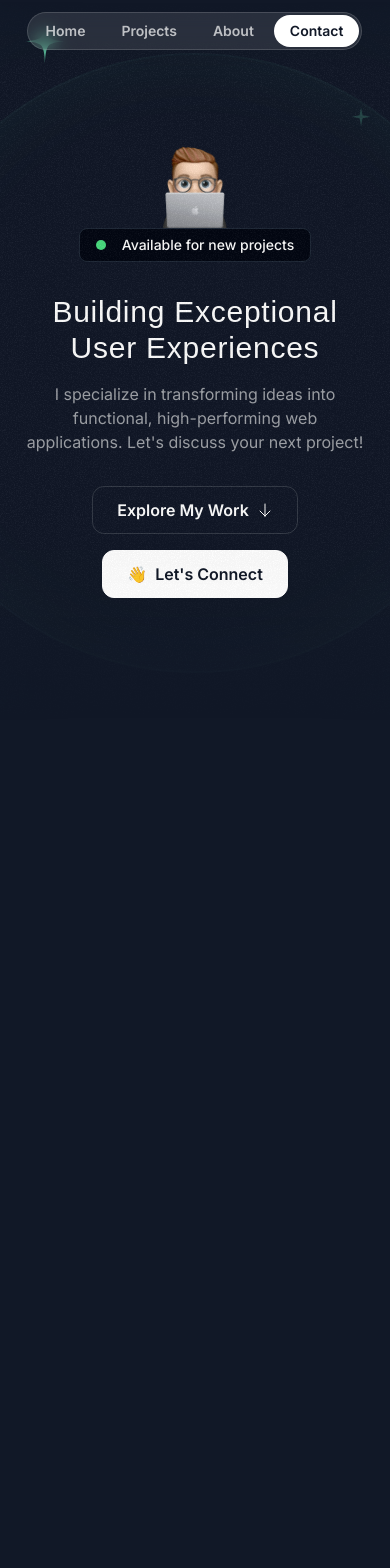
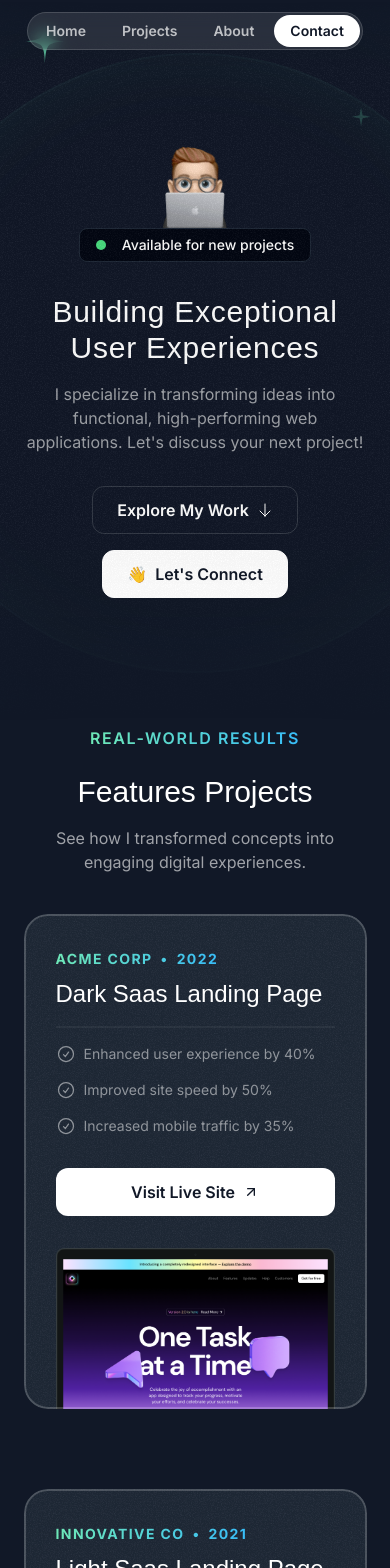
Before and after one commit to surikov-k/portfolio, a Next.js app: page / in a window 390 px wide. Shown: the top 1568 px of the page. Before the commit the page ends 973 px from the top, so only its background shows below. Built offline with nearby package versions, Linux system fonts and the light colour scheme; a web font is replaced by a local one.

Commit message:
Projects Section

```diff
--- a/src/app/globals.css
+++ b/src/app/globals.css
@@ -10,3 +10,9 @@
     @apply absolute inset-0 left-1/2 top-1/2 -translate-x-1/2 -translate-y-1/2 rounded-full border-2 border-emerald-300/5 shadow-[0_0_80px_inset] shadow-emerald-300/5 ;
   }
 }
+
+@layer utilities {
+  .container {
+    @apply lg:max-w-5xl
+  }
+}
--- a/src/app/page.tsx
+++ b/src/app/page.tsx
@@ -1,11 +1,13 @@
 import { Header } from "@/sections/header";
 import { HeroSection } from "@/sections/hero";
+import { ProjectsSection } from "@/sections/projects";
 
 export default function Home() {
   return (
     <div>
       <Header />
       <HeroSection />
+      <ProjectsSection />
     </div>
   );
 }
--- a/src/sections/Projects.tsx
+++ b/src/sections/Projects.tsx
@@ -1,6 +1,11 @@
+import Image from "next/image";
+
+import ArrowUpRight from "@/assets/icons/arrow-up-right.svg";
+import CheckCircleIcon from "@/assets/icons/check-circle.svg";
+import aiStartupLandingPage from "@/assets/images/ai-startup-landing-page.png";
 import darkSaasLandingPage from "@/assets/images/dark-saas-landing-page.png";
+import grainImage from "@/assets/images/grain.jpg";
 import lightSaasLandingPage from "@/assets/images/light-saas-landing-page.png";
-import aiStartupLandingPage from "@/assets/images/ai-startup-landing-page.png";
 
 const portfolioProjects = [
   {
@@ -42,5 +47,78 @@
 ];
 
 export const ProjectsSection = () => {
-  return <div>Projects Section</div>;
+  return (
+    <section className="pb-16 lg:py-24">
+      <div className="container">
+        <div className="flex justify-center">
+          <p className="inline-flex bg-gradient-to-r from-emerald-300 to-sky-400 bg-clip-text font-semibold uppercase tracking-widest text-transparent">
+            Real-world Results
+          </p>
+        </div>
+        <h2 className="mt-6 text-center font-serif text-3xl md:text-5xl">
+          Features Projects
+        </h2>
+        <p className="mx-auto mt-4 text-center text-white/60 md:max-w-md md:text-lg lg:text-xl">
+          See how I transformed concepts into engaging digital experiences.
+        </p>
+        <div className="mt-10 flex flex-col gap-20 md:mt-20">
+          {portfolioProjects.map(
+            ({ company, year, title, results, link, image }) => (
+              <article
+                key={title}
+                className="md-x relative z-0 overflow-hidden rounded-3xl bg-gray-800 p-8 pb-0 after:pointer-events-none after:absolute after:inset-0 after:z-10 after:rounded-3xl after:outline after:outline-2 after:-outline-offset-2 after:outline-white/20 after:content-[''] md:px-10 md:pt-12 lg:px-20 lg:pt-16"
+              >
+                <div
+                  className="absolute inset-0 -z-30 opacity-5"
+                  style={{
+                    backgroundImage: `url(${grainImage.src})`,
+                  }}
+                ></div>
+
+                <div className="lg:grid lg:grid-cols-2 lg:gap-16">
+                  <div className="lg:pb-16">
+                    <div className="inline-flex gap-2 bg-gradient-to-r from-emerald-300 to-sky-400 bg-clip-text text-sm font-bold uppercase tracking-widest text-transparent">
+                      <span>{company}</span>
+                      <span>&bull;</span> <span>{year}</span>
+                    </div>
+
+                    <h3 className="mt-2 font-serif text-2xl md:mt-5 md:text-4xl">
+                      {title}
+                    </h3>
+                    <hr className="mt-4 border-t-2 border-white/5 md:mt-5" />
+                    <ul className="mt-4 flex flex-col gap-4 md:mt-5">
+                      {results.map((result) => (
+                        <li
+                          key={result.title}
+                          className="flex items-center gap-2"
+                        >
+                          <CheckCircleIcon className="size-5 text-white/50 md:size-6" />
+                          <span className="text-sm text-white/50 md:text-base">
+                            {result.title}
+                          </span>
+                        </li>
+                      ))}
+                    </ul>
+                    <a href={link}>
+                      <button className="mt-8 inline-flex h-12 w-full items-center justify-center gap-2 rounded-xl bg-white px-6 font-semibold text-gray-900 md:w-auto">
+                        <span>Visit Live Site</span>
+                        <ArrowUpRight className="size-4" />
+                      </button>
+                    </a>
+                  </div>
+                  <div className="relative">
+                    <Image
+                      src={image}
+                      alt={title}
+                      className="-mb-4 mt-8 md:mb-0 lg:absolute lg:mt-0 lg:h-full lg:w-auto lg:max-w-none"
+                    />
+                  </div>
+                </div>
+              </article>
+            )
+          )}
+        </div>
+      </div>
+    </section>
+  );
 };
```
